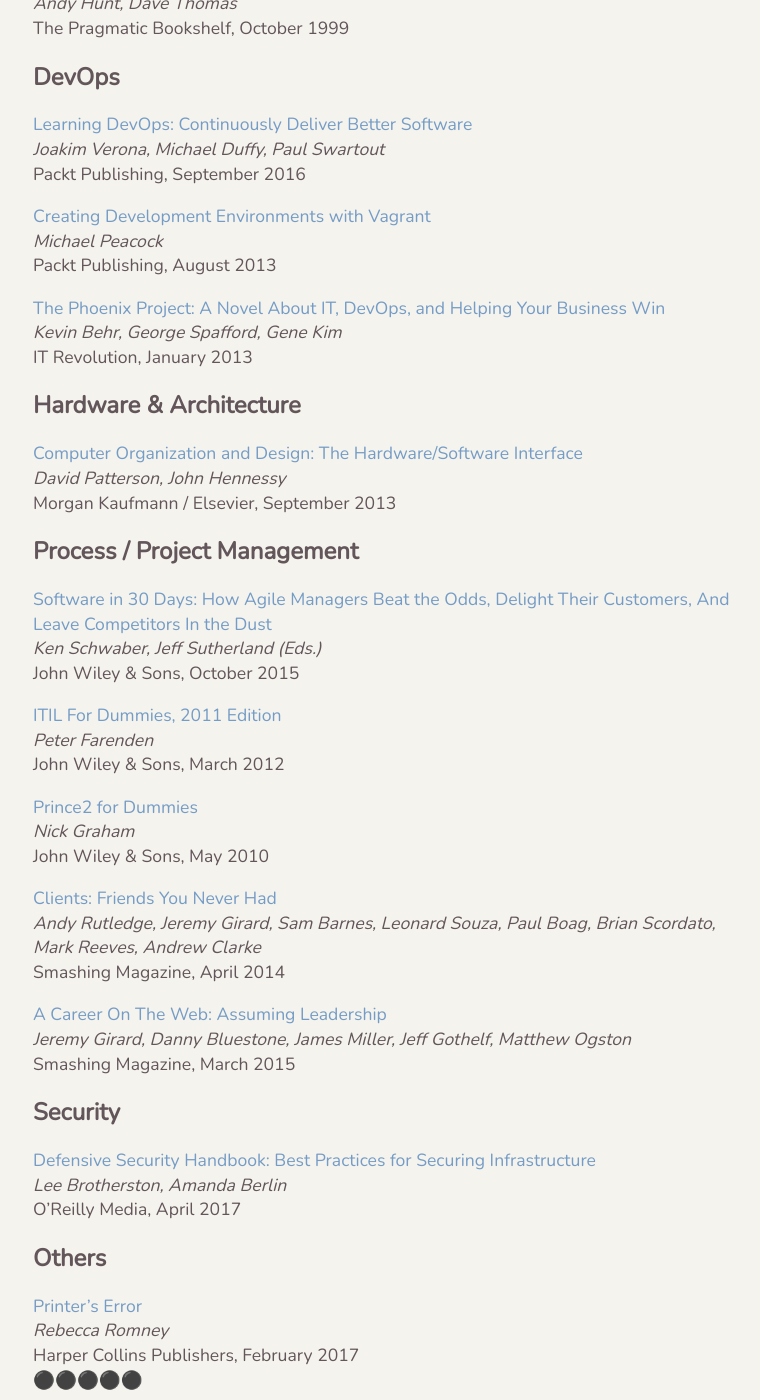
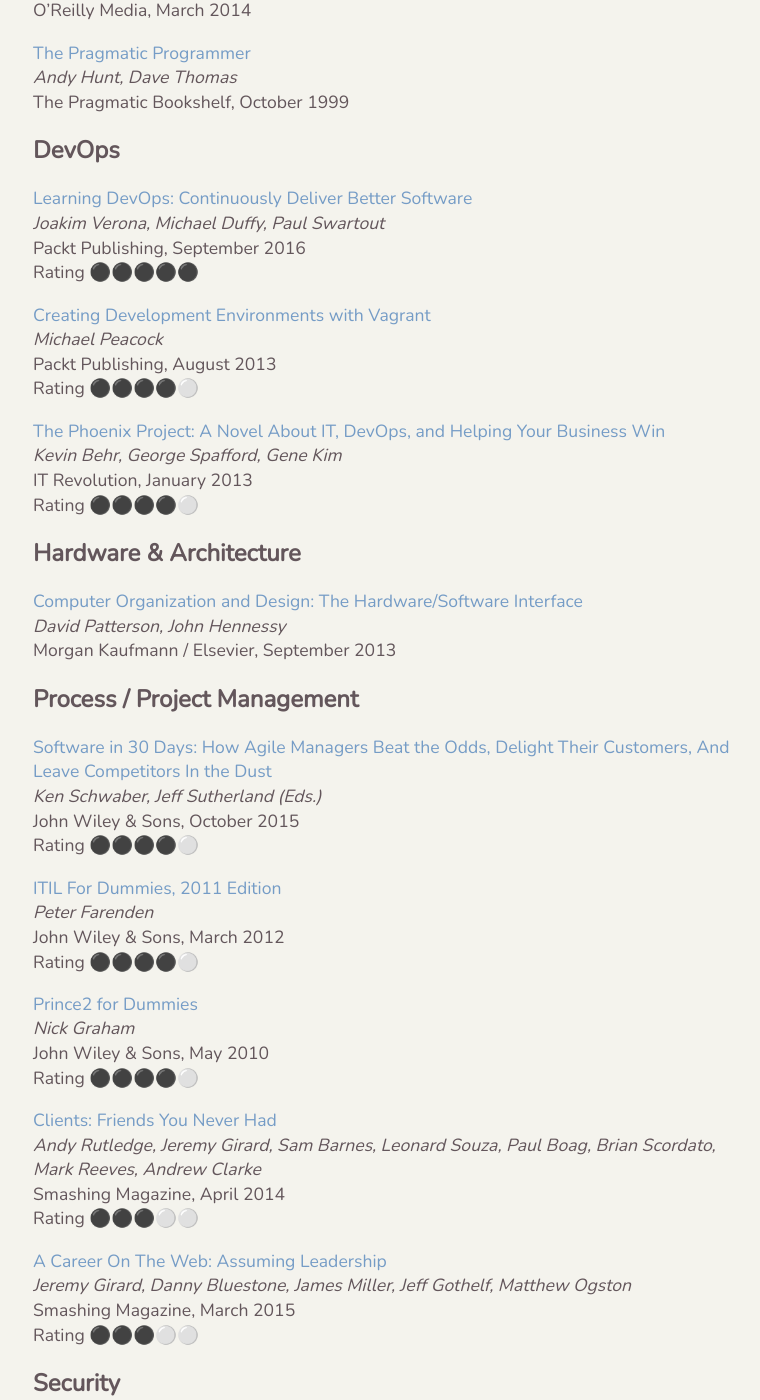
Before and after one commit to rordi/rordi.github.io, a Jekyll site: the page built from reading-list.md, in a window 1280 px wide and 1400 px high, scrolled down 1019 px. Shown: the whole window, without its empty margins (257-1017 px from the left). Built offline with Jekyll 4.4.1, drawn with Linux system fonts in a browser that asks for light colours; some of the changed text lies outside the part shown.

Commit message:
Update reading-list.md

```diff
--- a/reading-list.md
+++ b/reading-list.md
@@ -13,19 +13,22 @@ to convert epubs or pdfs to Kindle's internal mobi format, when needed. *If you
 
 [Hacking Growth: How Today's Fastest-Growing Companies Drive Breakout Success](https://www.penguinrandomhouse.com/books/545936/hacking-growth-by-sean-ellis-founder-of-growthhackerscom-and-morgan-brown/9780451497215/)<br>
 *Morgan Brown, Sean Ellis*<br>
-Crown Publishing, April 2017
+Crown Publishing, April 2017\
+Rating ⚫⚫⚫⚫⚪
 
 ## Business Analysis
 
 [Requirements Engineering](http://www.springer.com/gp/book/9781447158189)<br>
 Jeremy Dick, Elizabeth Hull, Ken Jackson<br>
-Springer-Verlag, 2011
+Springer-Verlag, 2011\
+Rating ⚫⚫⚪⚪⚪
 
 ## Development
 
 [Code: The Hidden Language of Computer Hardware and Software](https://www.microsoftpressstore.com/store/code-the-hidden-language-of-computer-hardware-and-software-9780735611313)<br>
 *Charles Petzold*<br>
-Microsoft Press, October 1999
+Microsoft Press, October 1999\
+Rating ⚫⚫⚫⚪⚪
 
 [Clean Code: A Handbook of Agile Software Craftsmanship](https://www.pearson.com/us/higher-education/program/Martin-Clean-Code-A-Handbook-of-Agile-Software-Craftsmanship/PGM63937.html)<br>
 *Robert C. Martin*<br>
@@ -48,15 +51,18 @@ The Pragmatic Bookshelf, October 1999
 
 [Learning DevOps: Continuously Deliver Better Software](https://www.packtpub.com/networking-and-servers/learning-devops-continuously-deliver-better-software)<br>
 *Joakim Verona, Michael Duffy, Paul Swartout*<br>
-Packt Publishing, September 2016
+Packt Publishing, September 2016\
+Rating ⚫⚫⚫⚫⚫
 
 [Creating Development Environments with Vagrant](https://www.packtpub.com/application-development/creating-development-environments-vagrant)<br>
 *Michael Peacock*<br>
-Packt Publishing, August 2013
+Packt Publishing, August 2013\
+Rating ⚫⚫⚫⚫⚪
 
 [The Phoenix Project: A Novel About IT, DevOps, and Helping Your Business Win](https://itrevolution.com/book/the-phoenix-project/)<br>
 *Kevin Behr, George Spafford, Gene Kim*<br>
-IT Revolution, January 2013
+IT Revolution, January 2013\
+Rating ⚫⚫⚫⚫⚪
 
 ## Hardware & Architecture
 
@@ -68,36 +74,42 @@ Morgan Kaufmann / Elsevier, September 2013
 
 [Software in 30 Days: How Agile Managers Beat the Odds, Delight Their Customers, And Leave Competitors In the Dust](http://onlinelibrary.wiley.com/book/10.1002/9781119203278)<br>
 *Ken Schwaber, Jeff Sutherland (Eds.)*<br>
-John Wiley & Sons, October 2015
+John Wiley & Sons, October 2015\
+Rating ⚫⚫⚫⚫⚪
 
 [ITIL For Dummies, 2011 Edition](http://www.dummies.com/business/itil-for-dummies-2011-edition/)<br>
 *Peter Farenden*<br>
-John Wiley & Sons, March 2012
+John Wiley & Sons, March 2012\
+Rating ⚫⚫⚫⚫⚪
 
 [Prince2 for Dummies](https://www.amazon.com/PRINCE2-Dummies-Nick-Graham/dp/047071025X)<br>
 *Nick Graham*<br>
-John Wiley & Sons, May 2010
+John Wiley & Sons, May 2010\
+Rating ⚫⚫⚫⚫⚪
 
 [Clients: Friends You Never Had](https://www.smashingmagazine.com/ebooks/clients-friends-you-never-had/)<br>
 *Andy Rutledge, Jeremy Girard, Sam Barnes, Leonard Souza, Paul Boag, Brian Scordato, Mark Reeves, Andrew Clarke*<br>
-Smashing Magazine, April 2014
+Smashing Magazine, April 2014\
+Rating ⚫⚫⚫⚪⚪
 
 [A Career On The Web: Assuming Leadership](https://www.smashingmagazine.com/ebooks/a-career-on-the-web-assuming-leadership/)<br>
 *Jeremy Girard, Danny Bluestone, James Miller, Jeff Gothelf, Matthew Ogston*<br>
-Smashing Magazine, March 2015
+Smashing Magazine, March 2015\
+Rating ⚫⚫⚫⚪⚪
 
 ## Security
 
 [Defensive Security Handbook: Best Practices for Securing Infrastructure](http://shop.oreilly.com/product/0636920051671.do)<br>
 *Lee Brotherston, Amanda Berlin*<br>
-O'Reilly Media, April 2017
+O'Reilly Media, April 2017\
+Rating ⚫⚫⚫⚫⚪
 
 ## Others
 
 [Printer's Error](https://www.harpercollins.com/9780062412317/printers-error)<br>
 *Rebecca Romney*<br>
 Harper Collins Publishers, February 2017\
-⚫⚫⚫⚫⚫
+Rating ⚫⚫⚫⚫⚫
 
 [Mastering Bitcoin, 2nd Edition: Programming the Open Blockchain](http://shop.oreilly.com/product/0636920049524.do)<br>
 *Andreas Antonopoulos*<br>
@@ -110,9 +122,9 @@ Harper Collins Publishers, October 2017
 [Getting Things Done](https://gettingthingsdone.com/)<br>
 *David Allen*<br>
 Penguin, 2001\
-⚫⚫⚫⚫⚪
+Rating ⚫⚫⚫⚫⚪
 
 [Sapiens: A Brief History of Humankind](https://www.harpercollins.com/9780062316097/sapiens/)<br>
 *Yuval Noah Harari*<br>
 HarperCollins, 2014\
-⚫⚫⚫⚫⚪
+Rating ⚫⚫⚫⚫⚫
```
